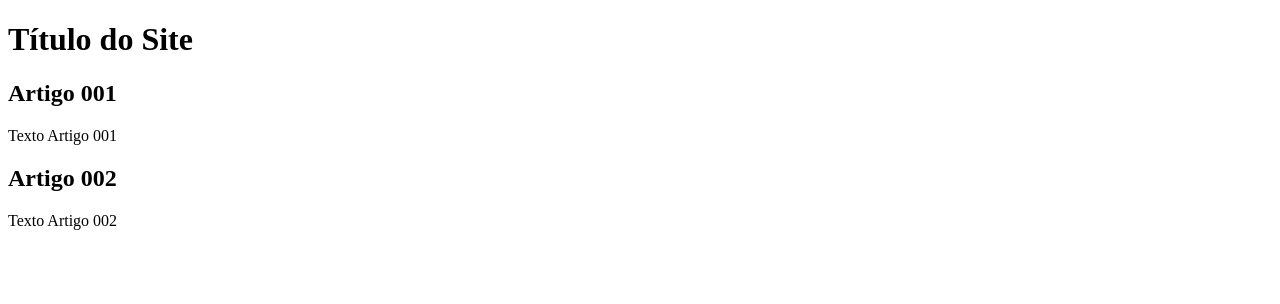
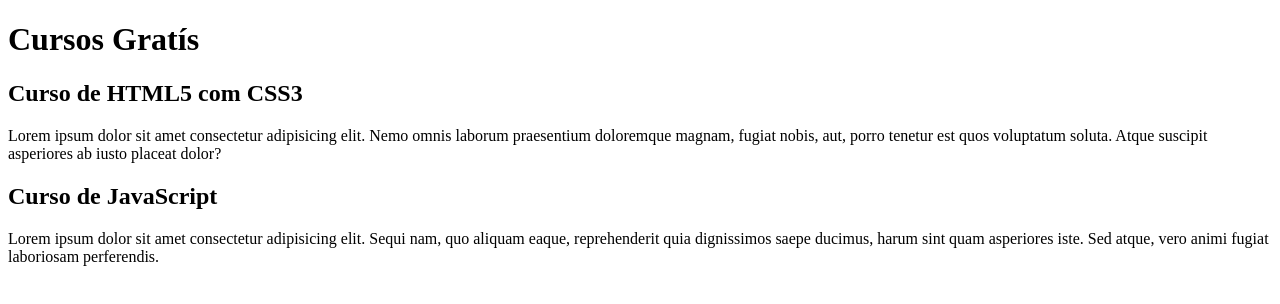
Before and after one commit to ErikBraga/projeto-site, a plain HTML site: page index.html in a window 1280 px wide. Drawn offline with Linux system fonts and the light colour scheme.

Commit message:
comecei a escrever o conteúdo

```diff
--- a/index.html
+++ b/index.html
@@ -9,15 +9,15 @@
 <body>
     <main>
         <header>
-            <h1>Título do Site</h1>
+            <h1>Cursos Gratís</h1>
         </header>
         <article>
-            <h2>Artigo 001</h2>
-            <p>Texto Artigo 001</p>
+            <h2>Curso de HTML5 com CSS3</h2>
+            <p>Lorem ipsum dolor sit amet consectetur adipisicing elit. Nemo omnis laborum praesentium doloremque magnam, fugiat nobis, aut, porro tenetur est quos voluptatum soluta. Atque suscipit asperiores ab iusto placeat dolor?</p>
         </article>
         <article>
-            <h2>Artigo 002</h2>
-            <p>Texto Artigo 002</p>
+            <h2>Curso de JavaScript</h2>
+            <p>Lorem ipsum dolor sit amet consectetur adipisicing elit. Sequi nam, quo aliquam eaque, reprehenderit quia dignissimos saepe ducimus, harum sint quam asperiores iste. Sed atque, vero animi fugiat laboriosam perferendis.</p>
         </article>
     </main>
 </body>
```
